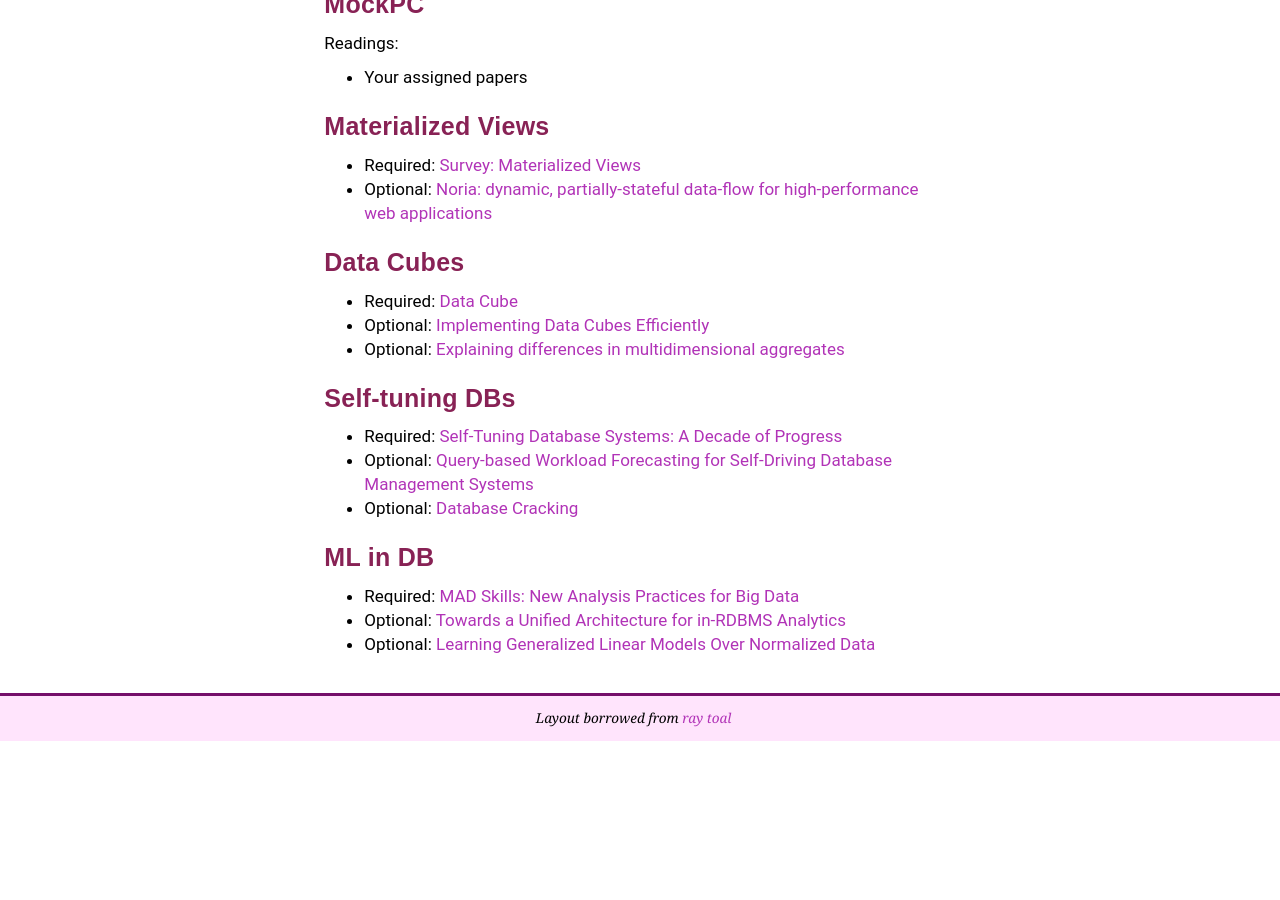
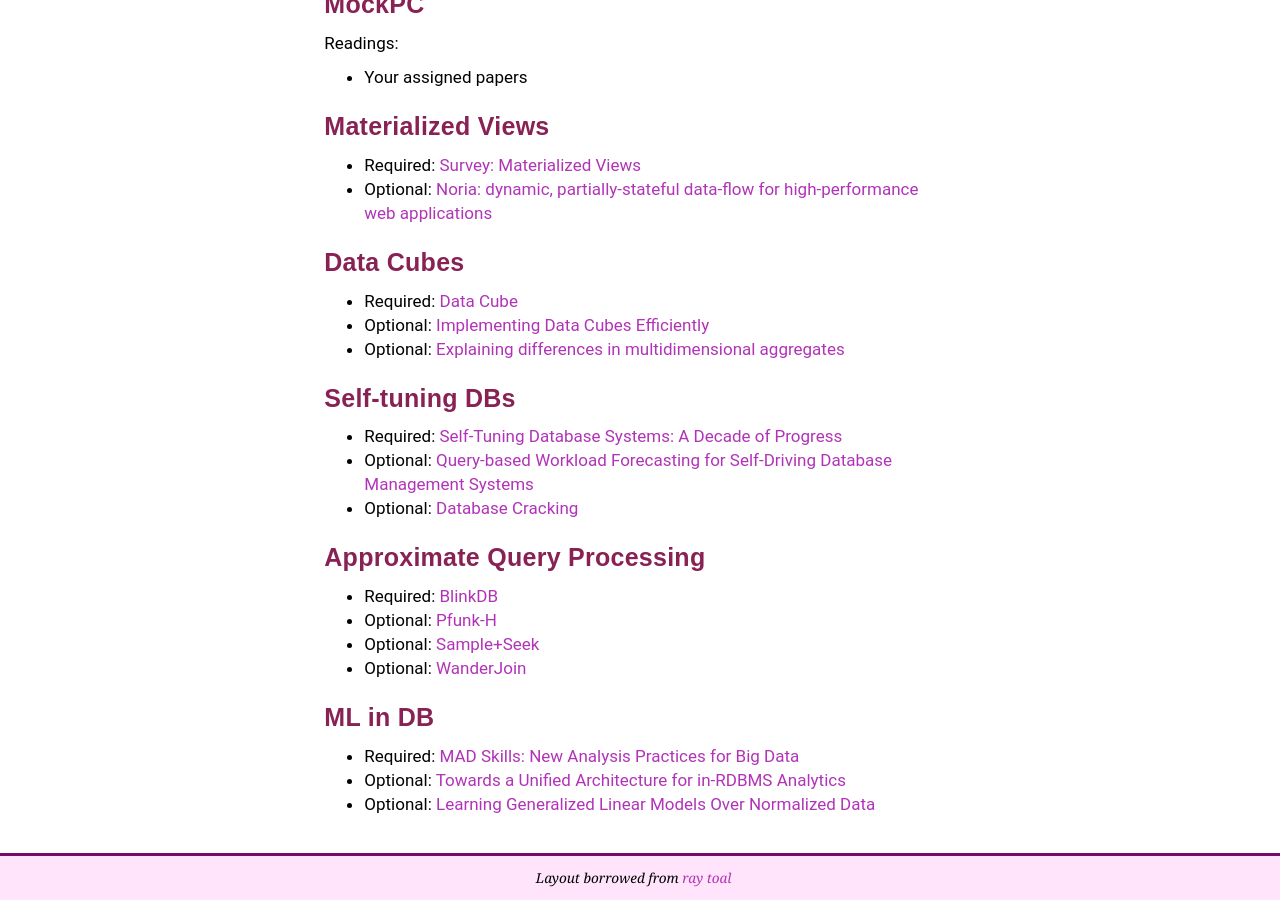
Before and after one commit to wzao1515/w6113.github.io, a Jekyll site: the page built from reviews.md, in a window 1280 px wide and 900 px high, scrolled down 4964 px. Built offline with Jekyll 4.4.1, drawn with Linux system fonts in a browser that asks for light colours; our own code applies the rules of GitHub Pages for plain Markdown files; before the commit the page ends 5705 px from its top, so only the background shows below that.

Commit message:
updated website

```diff
--- a/reviews.md
+++ b/reviews.md
@@ -270,6 +270,16 @@ Readings:
 
 
 <a name='lec24' />
+### Approximate Query Processing
+
+
+* Required: [BlinkDB](https://sameeragarwal.github.io/blinkdb_eurosys13.pdf)
+* Optional: [Pfunk-H](https://columbiaviz.github.io/files/papers/pfunk.pdf)
+* Optional: [Sample+Seek](https://columbiaviz.github.io/files/papers/sigmod16sampleseek.pdf)
+* Optional: [WanderJoin](https://columbiaviz.github.io/files/papers/wanderjoin.pdf)
+
+
+<a name='lec24' />
 ### ML in DB
 
 * Required: [MAD Skills: New Analysis Practices for Big Data](http://db.cs.berkeley.edu/papers/vldb09-madskills.pdf)
```
